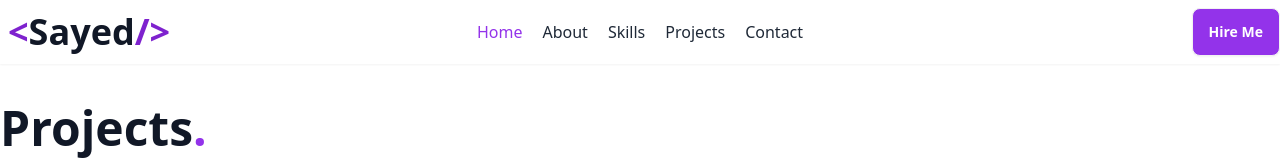
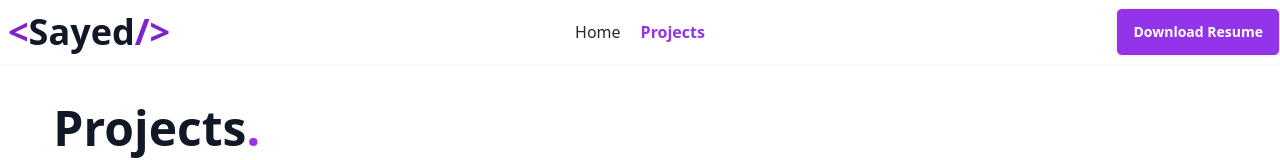
Before and after one commit to sayed725/My-Portfolio, a React (Vite) app: page /projects in a window 1280 px wide. Shown: the top 160 px of the page. Built offline with nearby package versions, Linux system fonts and the light colour scheme.

Commit message:
added multiple changes to ui

```diff
--- a/src/Components/Contact.jsx
+++ b/src/Components/Contact.jsx
@@ -131,7 +131,7 @@ const ContactForm = () => {
             ></textarea>
             <button
               type="submit"
-              className="bg-purple-600 text-white btn btn-sm sm:btn-md rounded-lg font-semibold hover:bg-purple-700"
+              className="bg-purple-600 text-white btn rounded-md font-semibold hover:bg-purple-700"
             >
               SEND MESSAGE
             </button>
--- a/src/Components/Footer.jsx
+++ b/src/Components/Footer.jsx
@@ -73,7 +73,7 @@ const Footer = () => {
 
         <div className='flex flex-col items-center sm:flex-row sm:justify-between gap-2 lg:gap-0 w-11/12 mx-auto my-3'>
           <p className='text-sm text-gray-500 '>
-            © Copyright 2024. All Rights Reserved.
+            © Copyright 2025. All Rights Reserved.
           </p>
 
           <div className='flex mx-2'>
--- a/src/Components/Hero.jsx
+++ b/src/Components/Hero.jsx
@@ -82,7 +82,7 @@ const HeroSection = () => {
               href="https://drive.google.com/file/d/1xUa-WkEOkaHclDsT4Jzo30v2lNWLIVLZ/view?usp=sharing"
               target="_blank"
             >
-              <button className="bg-purple-600 text-white btn btn-sm sm:btn-md rounded-lg font-semibold hover:bg-purple-700 flex items-center justify-center gap-2 w-full sm:w-auto">
+              <button className="bg-purple-600 text-white btn rounded-md font-semibold hover:bg-purple-700 flex items-center justify-center gap-2 w-full sm:w-auto">
                 Download Resume <FaDownload />
               </button>
             </a>
@@ -90,7 +90,7 @@ const HeroSection = () => {
             smooth={true} duration={700}
             >
 
-              <button className="border border-gray-800  btn btn-sm sm:btn-md rounded-lg font-semibold hover:bg-gray-800 hover:text-white w-full sm:w-auto">
+              <button className="border border-gray-800 btn rounded-md font-semibold hover:bg-gray-800 hover:text-white w-full sm:w-auto">
                 Browse Projects
               </button>
             </Link>
--- a/src/Components/Navbar.jsx
+++ b/src/Components/Navbar.jsx
@@ -1,11 +1,12 @@
-import { NavLink, useLocation } from "react-router-dom";
+import { Links, NavLink, useLocation } from "react-router-dom";
 import { Link } from "react-scroll";
 
 const Navbar = () => {
-  // const location = useLocation();
-  // console.log(location.pathname);
+  const location = useLocation();
 
   const links = (
+    <>
+      {location.pathname === "/" ? (
         <>
           <li>
             <NavLink to="/" className="text-purple-600 hover:text-purple-600">
@@ -54,6 +55,35 @@ const Navbar = () => {
             </Link>
           </li>
         </>
+      ) : (
+        <>
+          <li>
+            <NavLink
+              to="/"
+              className={({ isActive }) =>
+                isActive
+                  ? "text-purple-600 font-semibold"
+                  : "hover:text-purple-600"
+              }
+            >
+              Home
+            </NavLink>
+          </li>
+          <li>
+            <NavLink
+              to="/projects"
+              className={({ isActive }) =>
+                isActive
+                  ? "text-purple-600 font-semibold"
+                  : "hover:text-purple-600"
+              }
+            >
+              Projects
+            </NavLink>
+          </li>
+        </>
+      )}
+    </>
   );
 
   return (
@@ -64,7 +94,7 @@ const Navbar = () => {
             <div
               tabIndex={0}
               role="button"
-              className="btn-sm btn sm:btn btn-ghost  lg:hidden"
+              className="btn btn-ghost rounded-md  lg:hidden"
             >
               <svg
                 xmlns="http://www.w3.org/2000/svg"
@@ -89,22 +119,34 @@ const Navbar = () => {
               {links}
             </ul>
           </div>
-          <div className="text-xl sm:text-4xl font-bold text-purple-700">
+          <NavLink to={"/"}
+          className="text-xl sm:text-4xl font-bold text-purple-700">
             &lt;<span className="text-gray-900">Sayed</span>/&gt;
-          </div>
+          </NavLink>
         </div>
         <div className="navbar-center hidden lg:flex">
           <ul className="flex gap-5 px-1 text-semibold">{links}</ul>
         </div>
         <div className="navbar-end lg:w-full">
+          {location.pathname === "/" ? (
             <Link
               to="contact"
               smooth={true}
               duration={700}
-            className="bg-purple-600 text-white btn btn-sm sm:btn-md rounded-lg font-semibold hover:bg-purple-700"
+              className="bg-purple-600 text-white btn rounded-md font-semibold hover:bg-purple-700"
             >
               Hire Me
             </Link>
+          ) : (
+            <a
+              href="https://drive.google.com/file/d/1xUa-WkEOkaHclDsT4Jzo30v2lNWLIVLZ/view?usp=sharing"
+              target="_blank"
+            >
+              <button className="bg-purple-600 text-white btn rounded-md font-semibold hover:bg-purple-700 flex items-center justify-center gap-2 w-full sm:w-auto">
+                Download Resume
+              </button>
+            </a>
+          )}
         </div>
       </div>
     </div>
--- a/src/Pages/AllProjects.jsx
+++ b/src/Pages/AllProjects.jsx
@@ -3,7 +3,7 @@ import Projects from '../Components/Projects';
 
 const AllProjects = () => {
     return (
-        <div>
+        <div className='w-11/12 mx-auto'>
            <Projects></Projects>
         </div>
     );
--- a/src/Pages/Details.jsx
+++ b/src/Pages/Details.jsx
@@ -259,7 +259,7 @@ const Details = () => {
 
   if (!project) {
     return (
-      <div className="min-h-screen bg-white text-gray-900 flex flex-col gap-10 py-10">
+      <div className="min-h-screen w-11/12 mx-auto bg-white text-gray-900 flex flex-col gap-10 py-10">
         <div className="mx-auto py-6 px-2">
           <h1 className="text-5xl font-bold">Project Not Found</h1>
           <p className="mt-5">Sorry, the project with ID {id} could not be found.</p>
@@ -269,7 +269,9 @@ const Details = () => {
   }
 
   return (
-    <div className="min-h-screen bg-white text-gray-900 flex flex-col gap-10 py-10">
+    <div className="min-h-screen w-11/12 mx-auto bg-white text-gray-900 flex flex-col gap-10 py-10">
+
+
       <div className="relative flex justify-center overflow-hidden">
         {project.images.map((image, index) => (
           <img
@@ -282,6 +284,29 @@ const Details = () => {
       </div>
 
       <div>
+
+        {project.links && (
+            <div className="mt-6 flex gap-4">
+              <a
+                href={project.links.livePreview}
+                target="_blank"
+                rel="noopener noreferrer"
+                className="bg-purple-500 text-white px-6 py-2 rounded-lg hover:bg-purple-600"
+              >
+                Live Preview
+              </a>
+              <a
+                href={project.links.github}
+                target="_blank"
+                rel="noopener noreferrer"
+                className="bg-gray-900 text-white px-6 py-2 rounded-lg flex items-center gap-2 hover:bg-gray-700"
+              >
+                <FaGithub size={18} /> GitHub Link
+              </a>
+            </div>
+          )}
+
+
         <div className="mx-auto py-6 px-2">
           <h1 className="text-5xl font-bold">{project.name}</h1>
           <p className="mt-5">{project.description}</p>
@@ -389,26 +414,7 @@ const Details = () => {
             </section>
           )}
 
-          {project.links && (
-            <div className="mt-6 flex gap-4">
-              <a
-                href={project.links.livePreview}
-                target="_blank"
-                rel="noopener noreferrer"
-                className="bg-purple-500 text-white px-6 py-2 rounded-lg hover:bg-purple-600"
-              >
-                Live Preview
-              </a>
-              <a
-                href={project.links.github}
-                target="_blank"
-                rel="noopener noreferrer"
-                className="bg-gray-900 text-white px-6 py-2 rounded-lg flex items-center gap-2 hover:bg-gray-700"
-              >
-                <FaGithub size={18} /> GitHub Link
-              </a>
-            </div>
-          )}
+
         </div>
       </div>
     </div>
```
Lines whose indentation alone changed are shown as unchanged.
